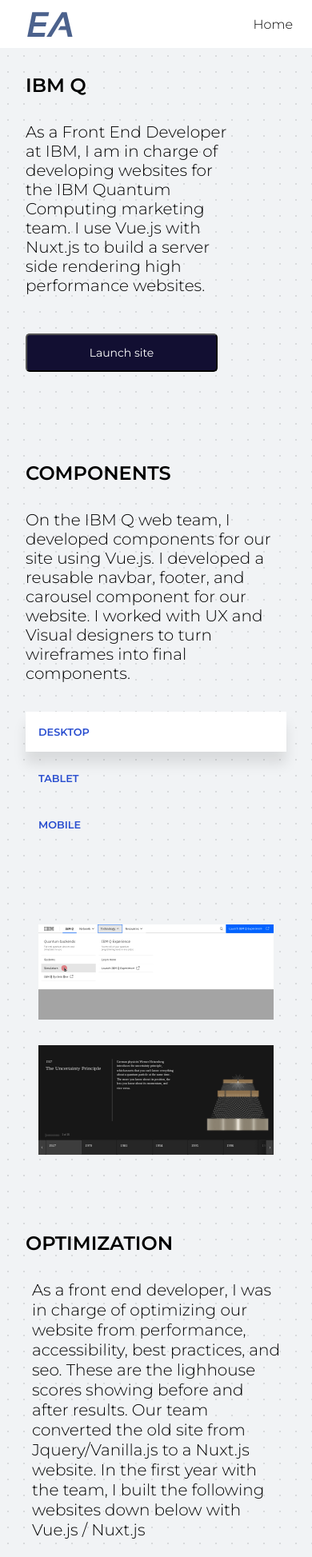
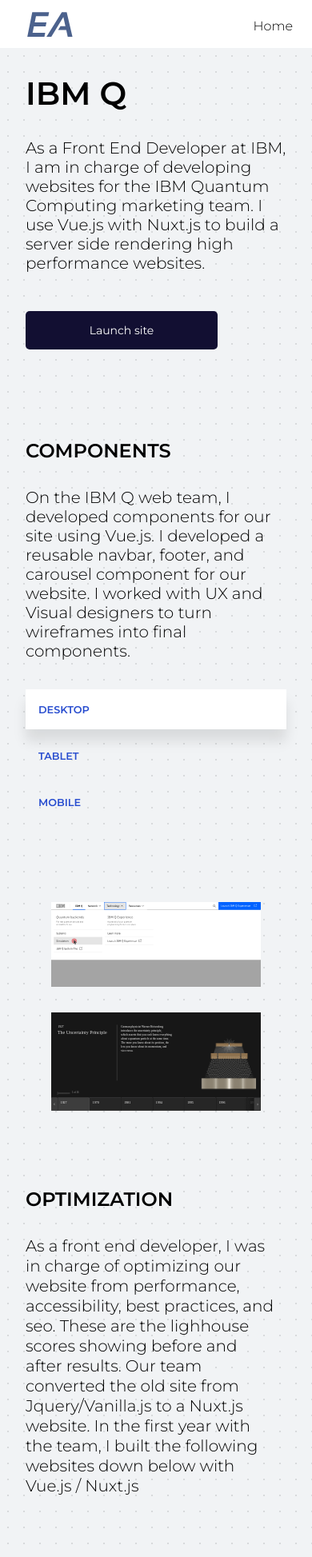
Before and after one commit to eabenojar/abeno, a Vue app: page /ibmq in a window 390 px wide. Shown: the top 1947 px of the page at 80% size. Built offline with nearby package versions, Linux system fonts and the light colour scheme.

Commit message:
Fixed type and spacing issues

```diff
--- a/src/components/Navbar.vue
+++ b/src/components/Navbar.vue
@@ -73,6 +73,43 @@
     };
   },
   methods: {
+    scrollToElement() {
+      // Grab all the scroll class anchor elements, use whatever class you like
+      const scrollElems = document.querySelectorAll(".scroll");
+      // Now add an event listeners to those element
+      for (let i = 0; i < scrollElems.length; i++) {
+        const elem = scrollElems[i];
+
+        elem.addEventListener("click", function(e) {
+          e.preventDefault();
+
+          // 1. Get the element id to which you want to scroll
+          const scrollElemId = e.target.href.split("#")[1];
+
+          // 2. find that node from the document
+          const scrollEndElem = document.getElementById(scrollElemId);
+
+          // 3. and well animate to that node..
+          const anim = requestAnimationFrame(timestamp => {
+            const stamp = timestamp || new Date().getTime();
+            const duration = 1200;
+            const start = stamp;
+
+            const startScrollOffset = window.pageYOffset;
+            const scrollEndElemTop = scrollEndElem.getBoundingClientRect().top;
+
+            scrollToElem(
+              start,
+              stamp,
+              duration,
+              scrollEndElemTop,
+              startScrollOffset
+            );
+          });
+        });
+      }
+    },
+
     scrollTo(element, to, duration) {
       if (duration <= 0) return;
       var difference = to - element.scrollTop;
@@ -85,7 +122,7 @@
     },
     scrollClicked(id) {
       var elmnt = document.getElementById(id);
-      scrollTo(document.body, elmnt.offsetTop, 2000);
+      scrollTo(document.body, elmnt.offsetTop, 600);
       this.isNavOpen = !this.isNavOpen;
     },
     openNav() {
@@ -322,9 +359,7 @@
   justify-content: space-between;
   align-items: center;
   img {
-    position: absolute;
-    left: 4rem;
-    top: 0;
+    margin-left: 4rem;
   }
 }
 @media only screen and (min-width: 1584px) {
@@ -383,9 +418,7 @@
 @media only screen and (max-width: 540px) {
   .navbar-container {
     img {
-      position: absolute;
-      left: 2rem;
-      top: 0;
+      margin: 0 0 0 2rem;
     }
   }
   .navbar {
--- a/src/views/Home.vue
+++ b/src/views/Home.vue
@@ -580,7 +580,7 @@
   .intro-container__description--title {
     font-family: Montserrat, sans-serif;
     font-weight: 600;
-    font-size: 3rem;
+    font-size: 3.5rem;
     margin: 6rem 0 0 0;
   }
   .intro-container__description--content {
@@ -710,7 +710,7 @@
   flex-direction: row;
   /* background: #2471a3; */
   .work-container__description {
-    width: 40%;
+    width: 45%;
     height: 100%;
     min-height: 100vh;
 
@@ -736,7 +736,7 @@
     }
   }
   .work-container__chalkboard {
-    width: 60%;
+    width: 55%;
     min-height: 100vh;
     height: 100%;
     display: flex;
--- a/src/views/IBMQ.vue
+++ b/src/views/IBMQ.vue
@@ -327,12 +327,13 @@
   height: 48px;
   text-decoration: none;
   background: #120f32;
-  margin: 2rem 3rem;
+  margin: 2rem 4rem;
   border-radius: 5px;
   color: #fff;
   font-family: Montserrat, sans-serif;
   font-size: 14px;
   font-weight: 400;
+  border: none;
   button {
     outline: none;
   }
@@ -340,7 +341,7 @@
 .work-button:hover {
   height: 48px;
   width: 240px;
-  background: #312985;
+  background: #26536b;
   border-radius: 5px;
   color: #fff;
   font-family: Montserrat, sans-serif;
@@ -371,16 +372,16 @@
 .ibmq-introduction__content--title {
   font-family: Montserrat, sans-serif;
   font-weight: 600;
-  font-size: 3rem;
+  font-size: 3.5rem;
   margin: 6rem 0 0 0;
-  padding: 0 3rem;
+  padding: 0 4rem;
 }
 .ibmq-introduction__content--description {
   font-family: Montserrat, sans-serif;
   font-weight: 200;
   font-size: 1.25rem;
   margin: 2rem 0 0 0;
-  padding: 0 3rem;
+  padding: 0 4rem;
 }
 .ibmq-components {
   display: flex;
@@ -394,14 +395,14 @@
     font-weight: 600;
     font-size: 2rem;
     margin: 0;
-    padding: 0 3rem;
+    padding: 0 4rem;
   }
   .ibmq-components__description {
     font-family: Montserrat, sans-serif;
     font-weight: 200;
     font-size: 1.25rem;
     margin: 2rem 0 0 0;
-    padding: 0 3rem;
+    padding: 0 4rem;
     width: 40%;
   }
   .ibmq-components__tabs {
@@ -418,7 +419,7 @@
       font-family: Montserrat, sans-serif;
       font-weight: 600;
       font-size: 0.8rem;
-      margin: 0.25rem 3rem;
+      margin: 0.25rem 4rem;
       color: #284dcf;
       border: none;
       box-shadow: 0px 15px 15px rgba(0, 0, 0, 0.1);
@@ -434,7 +435,7 @@
       font-family: Montserrat, sans-serif;
       font-weight: 600;
       font-size: 0.8rem;
-      margin: 0.25rem 3rem;
+      margin: 0.25rem 4rem;
       color: #284dcf;
       background: none;
       border: none;
@@ -487,14 +488,14 @@
     font-weight: 600;
     font-size: 2rem;
     margin: 6rem 0 0 0;
-    padding: 0 3rem;
+    padding: 0 4rem;
   }
   .ibmq-projects-content__description {
     font-family: Montserrat, sans-serif;
     font-weight: 200;
     font-size: 1.25rem;
     margin: 2rem 0 0 0;
-    padding: 0 3rem;
+    padding: 0 4rem;
     width: 50%;
   }
 }
@@ -654,14 +655,14 @@
       font-weight: 600;
       font-size: 2rem;
       margin: 0;
-      padding: 0 3rem;
+      padding: 0 4rem;
     }
     .ibmq-components__description {
       font-family: Montserrat, sans-serif;
       font-weight: 200;
       font-size: 1.25rem;
       margin: 2rem 0 0 0;
-      padding: 0 3rem;
+      padding: 0 4rem;
       width: 80%;
     }
     .ibmq-components__tabs {
@@ -671,7 +672,7 @@
       display: flex;
       flex-direction: column;
       justify-content: space-between;
-      padding: 0 3rem;
+      padding: 0 4rem;
       .active-tab {
         background-color: #fff;
         text-align: left;
@@ -714,7 +715,7 @@
       height: auto;
       display: flex;
       justify-content: center;
-      padding: 0 3rem;
+      padding: 0 4rem;
       align-items: center;
       flex-wrap: wrap;
       #desktop-navbar {
@@ -848,14 +849,14 @@
       font-weight: 600;
       font-size: 2rem;
       margin: 6rem 0 0 0;
-      padding: 0 3rem;
+      padding: 0 4rem;
     }
     .ibmq-projects-content__description {
       font-family: Montserrat, sans-serif;
       font-weight: 200;
       font-size: 1.25rem;
       margin: 2rem 0 0 0;
-      padding: 0 3rem;
+      padding: 0 4rem;
       width: 80%;
       line-height: 1.25;
     }
@@ -942,14 +943,14 @@
       font-weight: 600;
       font-size: 2rem;
       margin: 0;
-      padding: 0 3rem;
+      padding: 0 4rem;
     }
     .ibmq-components__description {
       font-family: Montserrat, sans-serif;
       font-weight: 200;
       font-size: 1.25rem;
       margin: 2rem 0 0 0;
-      padding: 0 3rem;
+      padding: 0 4rem;
       width: 70%;
     }
     .ibmq-components__tabs {
@@ -1078,7 +1079,7 @@
   .ibmq-introduction__content--title {
     font-family: Montserrat, sans-serif;
     font-weight: 600;
-    font-size: 1.5rem;
+    font-size: 2.5rem;
     margin: 2rem 0 0 0;
     padding: 0;
   }
@@ -1088,7 +1089,7 @@
     font-size: 1.25rem;
     margin: 2rem 0;
     padding: 0;
-    width: 80%;
+    width: 100%;
   }
   .ibmq-components .ibmq-components__title {
     font-family: Montserrat, sans-serif;
@@ -1116,7 +1117,7 @@
     font-family: Montserrat, sans-serif;
     font-weight: 200;
     font-size: 1.25rem;
-    margin: 2rem 2em;
+    margin: 2rem 2rem;
     padding: 0;
     width: 80%;
   }
```
